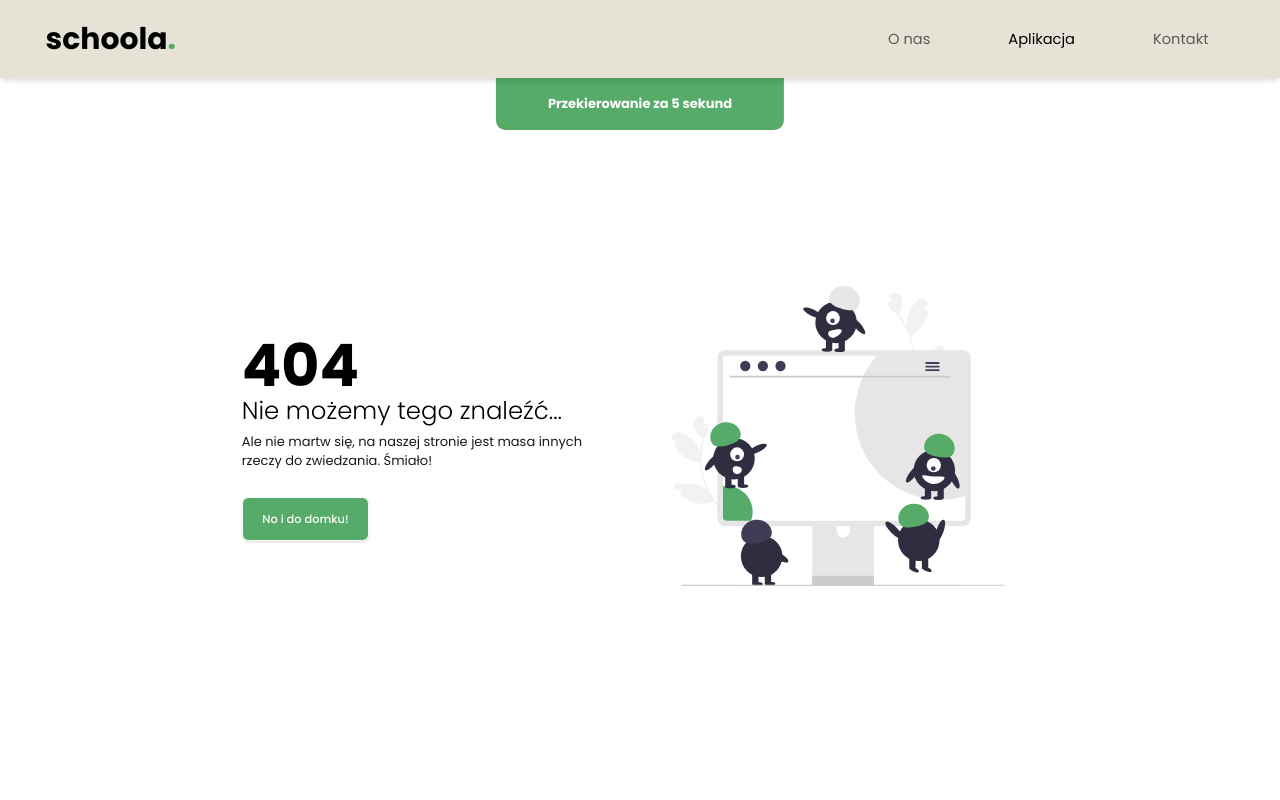
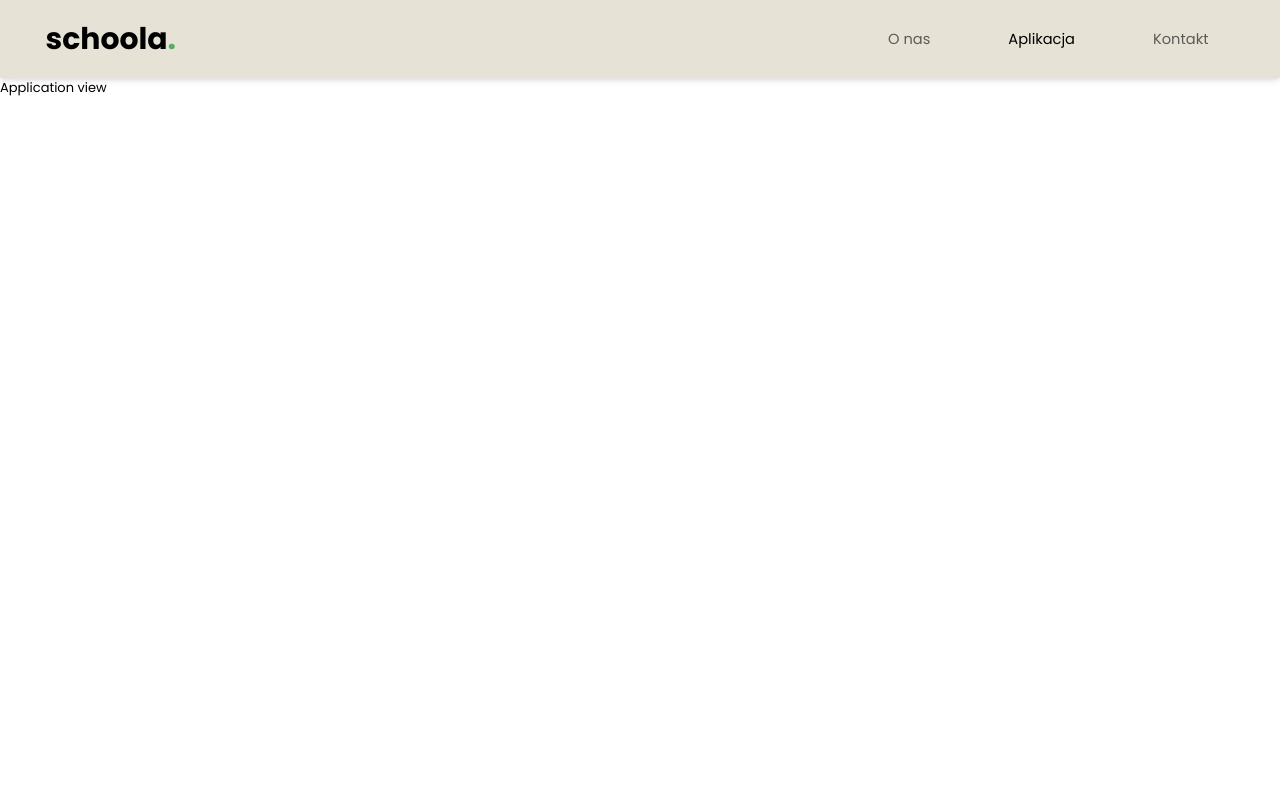
Before and after one commit to schoola-pl/schoola-landing, a Next.js app: page /app in a window 1280 px wide. Before the commit this address had no page. Shown: the top 800 px of the page. Built offline with nearby package versions, Linux system fonts and the light colour scheme.

Commit message:
Init app view

```diff
--- /dev/null
+++ b/pages/app.tsx
@@ -0,0 +1,7 @@
+import React from 'react';
+
+const app = () => {
+  return <p>Application view</p>;
+};
+
+export default app;
```
